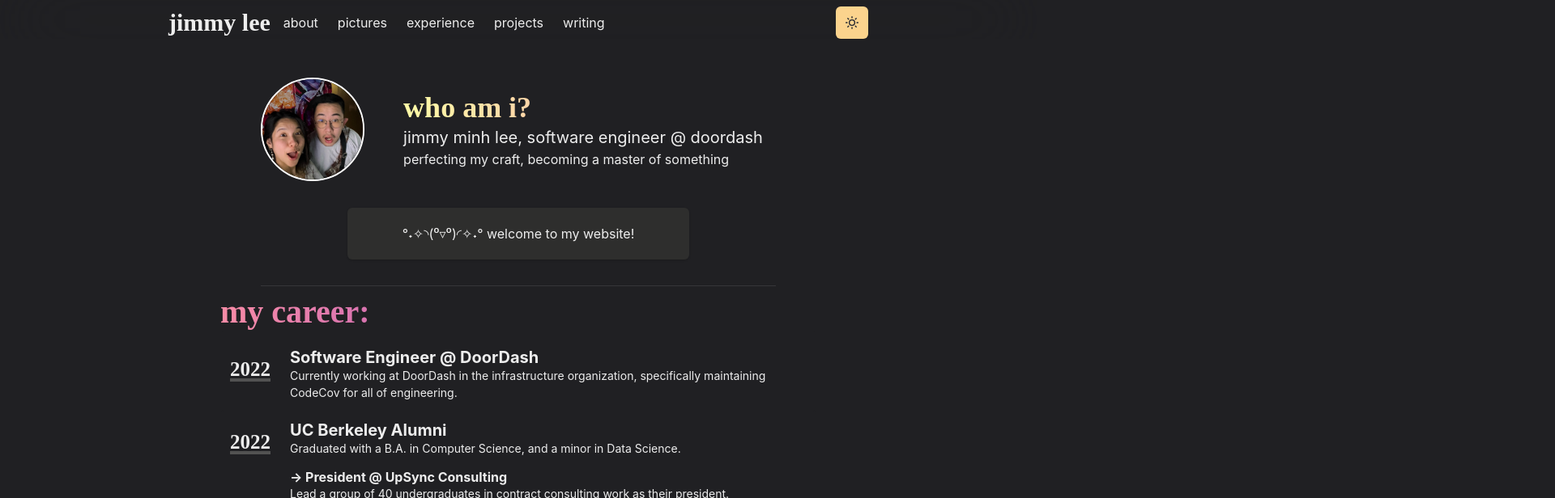
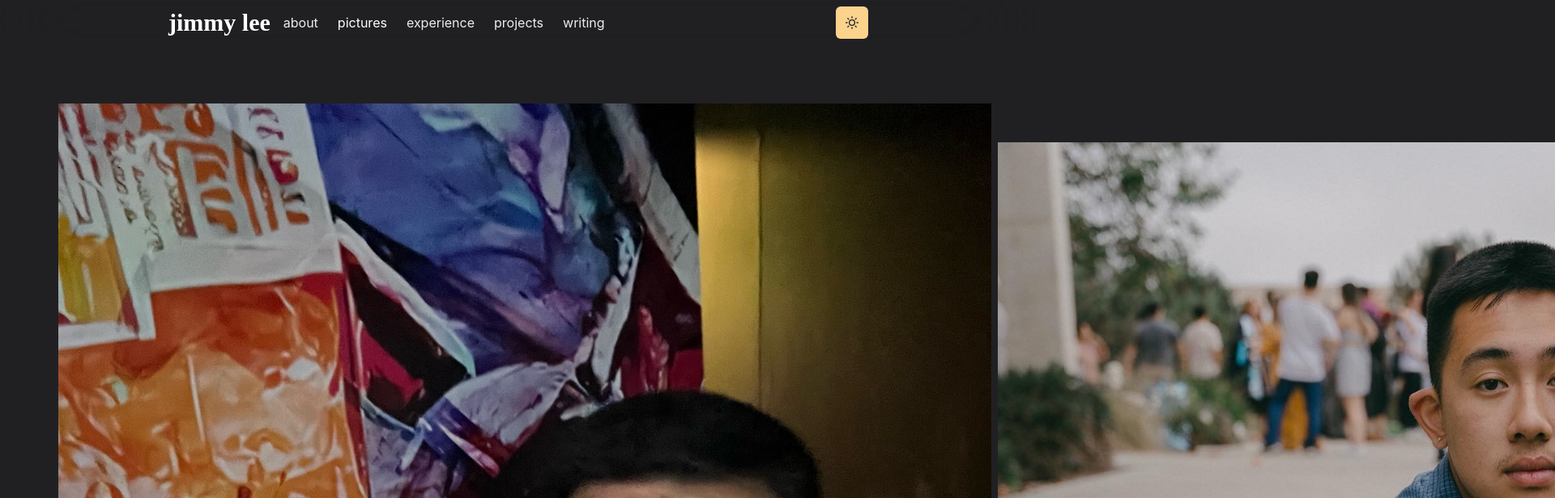
Before and after one commit to JimmyMinhLee/personal-website, a React (Create React App) app: page /pictures in a window 1280 px wide. Shown: the top 616 px of the page at 81% size, 1920 px wide, since content can reach past the window. Built offline with nearby package versions, Linux system fonts and the light colour scheme.

Commit message:
starting pictures

```diff
--- a/src/App.tsx
+++ b/src/App.tsx
@@ -1,12 +1,19 @@
 import { ChakraProvider, VStack } from "@chakra-ui/react";
 import theme from "./theme/theme";
 import Home from "./pages/Home";
+import Pictures from "./pages/Pictures";
 import Nav from "./components/NavBar";
+import { BrowserRouter, Routes, Route } from "react-router-dom";
 export const App = () => (
   <ChakraProvider theme={theme}>
-    <Nav></Nav>
-    <VStack>
-      <Home></Home>
-    </VStack>
+    <BrowserRouter>
+      <Nav></Nav>
+      <VStack>
+        <Routes>
+          <Route path="/" element={<Home />} />
+          <Route path="/pictures" element={<Pictures />} />
+        </Routes>
+      </VStack>
+    </BrowserRouter>
   </ChakraProvider>
 );
--- a/src/components/NavBar.tsx
+++ b/src/components/NavBar.tsx
@@ -7,6 +7,7 @@ import {
   Spacer,
   Text,
   Container,
+  Link,
 } from "@chakra-ui/react";
 
 import { AnimatePresence, motion } from "framer-motion";
@@ -56,14 +57,18 @@ export default function Nav() {
         >
           <Flex align="center" justifyContent={"space-around"}>
             <Box>
-              <Heading fontSize={"3xl"}> jimmy lee</Heading>
+              <Link href="/" color={useColorModeValue("black", "white")}>
+                <Heading fontSize={"3xl"}> jimmy lee</Heading>
+              </Link>
             </Box>
             <Box p={2} pl={4}>
               <Text fontSize={"md"}> about </Text>
             </Box>
-            <Box p={2} pl={4}>
-              <Text fontSize={"md"}> pictures </Text>
-            </Box>
+            <Link href="/pictures" color={useColorModeValue("black", "white")}>
+              <Box p={2} pl={4}>
+                <Text fontSize={"md"}> pictures </Text>
+              </Box>
+            </Link>
             <Box p={2} pl={4}>
               <Text fontSize={"md"}> experience </Text>
             </Box>
--- /dev/null
+++ b/src/components/PhotoGalleryCard.tsx
@@ -0,0 +1,5 @@
+const PhotoGalleryCard = () => {
+  return <> </>;
+};
+
+export default PhotoGalleryCard;
--- a/src/pages/Home.tsx
+++ b/src/pages/Home.tsx
@@ -1,6 +1,4 @@
 import {
-  Spacer,
-  Container,
   Box,
   Card,
   CardBody,
@@ -11,13 +9,11 @@ import {
   Heading,
   Divider,
   useColorModeValue,
-  HStack,
 } from "@chakra-ui/react";
 
-import GlanceItems from "../components/AtAGlanceItems";
 import profilePicture from "../components/images/jimmy.jpg";
 import AnimatedSection from "../components/AnimatedSection";
-import MyCareer from "../components/AtAGlanceItems";
+import MyCareer from "../components/Career";
 
 const Introduction = () => {
   return (
@@ -41,7 +37,7 @@ const Introduction = () => {
         >
           who am i?
         </Heading>
-        <Text fontSize="xl">jimmy minh lee, software engineer @ doordash</Text>
+        <Text fontSize="xl"> jimmy minh lee - a little too silly </Text>
         <Text fontSize="md">
           perfecting my craft, becoming a master of something
         </Text>
--- /dev/null
+++ b/src/pages/Pictures.tsx
@@ -0,0 +1,15 @@
+import { HStack, Image, Box } from "@chakra-ui/react";
+import otherPicture from "../components/images/jimmy2.jpg";
+import profilePicture from "../components/images/jimmy.jpg";
+const Pictures = () => {
+  return (
+    <HStack maxWidth="6xl" pt={32}>
+      <Box bg="red">
+        <Image fit="scale-down" src={otherPicture} />
+      </Box>
+      <Image fit="scale-down" src={profilePicture} />
+      <Image fit={"scale-down"} src={otherPicture} />
+    </HStack>
+  );
+};
+export default Pictures;
```
Also changed, not shown: src/components/Career.tsx (renamed from src/components/AtAGlanceItems.tsx).
